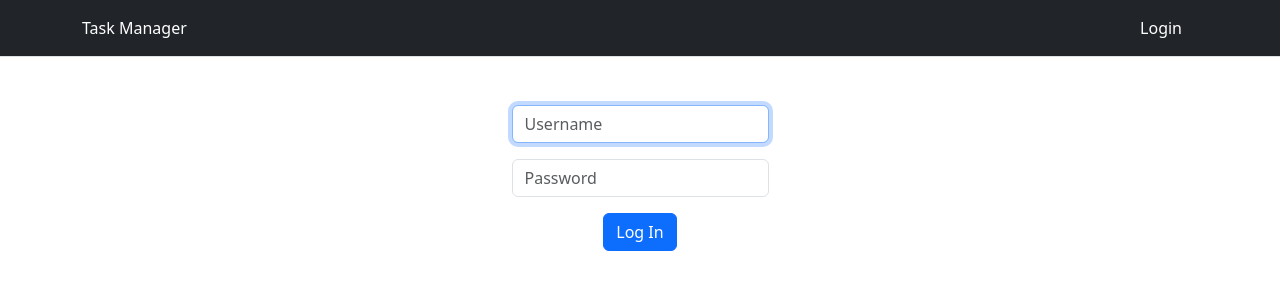
After one commit to KirylDorakh/task_manager, a Flask app: page /login in a window 1280 px wide. The commit adds this page. Shown: the top 300 px of the page. Run offline with Flask 3, Linux system fonts and the light colour scheme.

Commit message:
login page

```diff
--- a/run.py
+++ b/run.py
@@ -1,5 +1,5 @@
 import os
-from flask import Flask, session, render_template, redirect
+from flask import Flask, session, render_template, redirect, request
 from flask_session import Session
 from dotenv import load_dotenv
 
@@ -30,5 +30,42 @@ def index():
     return render_template("index.html")
 
 
+@app.route("/login", methods=["GET", "POST"])
+def login():
+    """Log user in"""
+
+    # Forget any user_id
+    session.clear()
+
+    # User reached route via POST (as by submitting a form via POST)
+    if request.method == "POST":
+        # Check the data from form
+        username = request.form.get('username')
+        password = request.form.get('password')
+
+        # # Ensure username was submitted
+        # if not request.form.get("username"):
+        #     return apology("must provide username", 403)
+
+        # # Ensure password was submitted
+        # elif not request.form.get("password"):
+        #     return apology("must provide password", 403)
+
+        # Query database for username
+        user = User.query.filter_by(username=username).first()
+
+        print(user, user.check_password(password))
+
+        # Remember which user has logged in
+        # session["user_id"] = rows[0]["id"]
+
+        # Redirect user to home page
+        return redirect("/")
+
+    # User reached route via GET (as by clicking a link or via redirect)
+    else:
+        return render_template("login.html")
+
+
 if __name__ == '__main__':
     app.run(debug=True)
--- a/templates/layout.html
+++ b/templates/layout.html
@@ -30,12 +30,21 @@
                 </a>
 
                 <ul class="nav col-12 col-lg-auto my-2 justify-content-center my-md-0 text-small">
+                  {% if session["user_id"] %}
                   <li>
                     <a href="#" class="nav-link text-white">
                       <i class="bi bi-list-task"></i>
                       Tasks
                     </a>
                   </li>
+                  {% else %}
+                  <li>
+                    <a href="login" class="nav-link text-white">
+
+                      Login
+                    </a>
+                  </li>
+                  {% endif %}
                 </ul>
               </div>
             </div>
--- /dev/null
+++ b/templates/login.html
@@ -0,0 +1,17 @@
+{% extends "layout.html" %}
+
+{% block title %}
+    Log In
+{% endblock %}
+
+{% block main %}
+    <form action="/login" method="post">
+        <div class="mb-3">
+            <input autocomplete="off" autofocus class="form-control mx-auto w-auto" name="username" placeholder="Username" type="text">
+        </div>
+        <div class="mb-3">
+            <input class="form-control mx-auto w-auto" name="password" placeholder="Password" type="password">
+        </div>
+        <button class="btn btn-primary" type="submit">Log In</button>
+    </form>
+{% endblock %}
```
